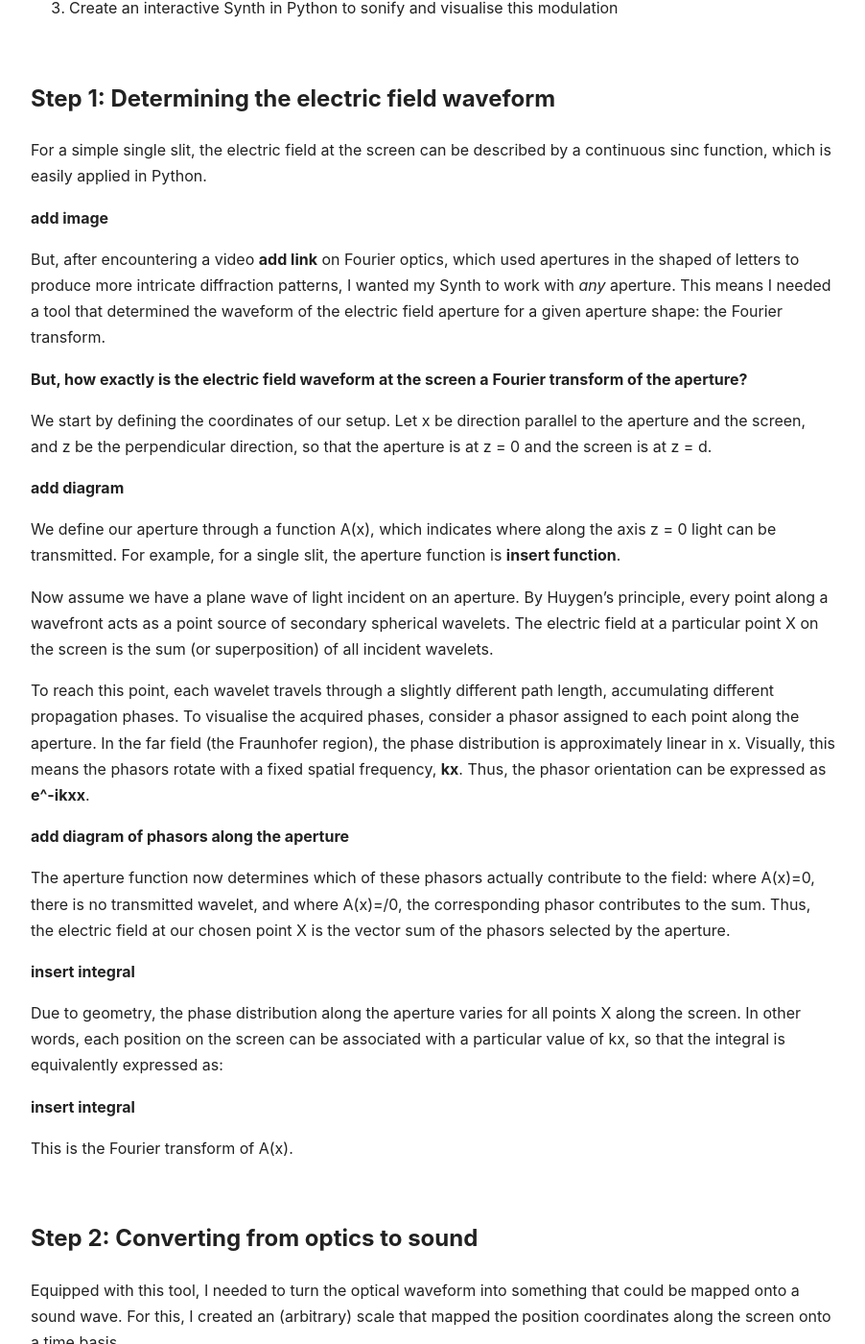
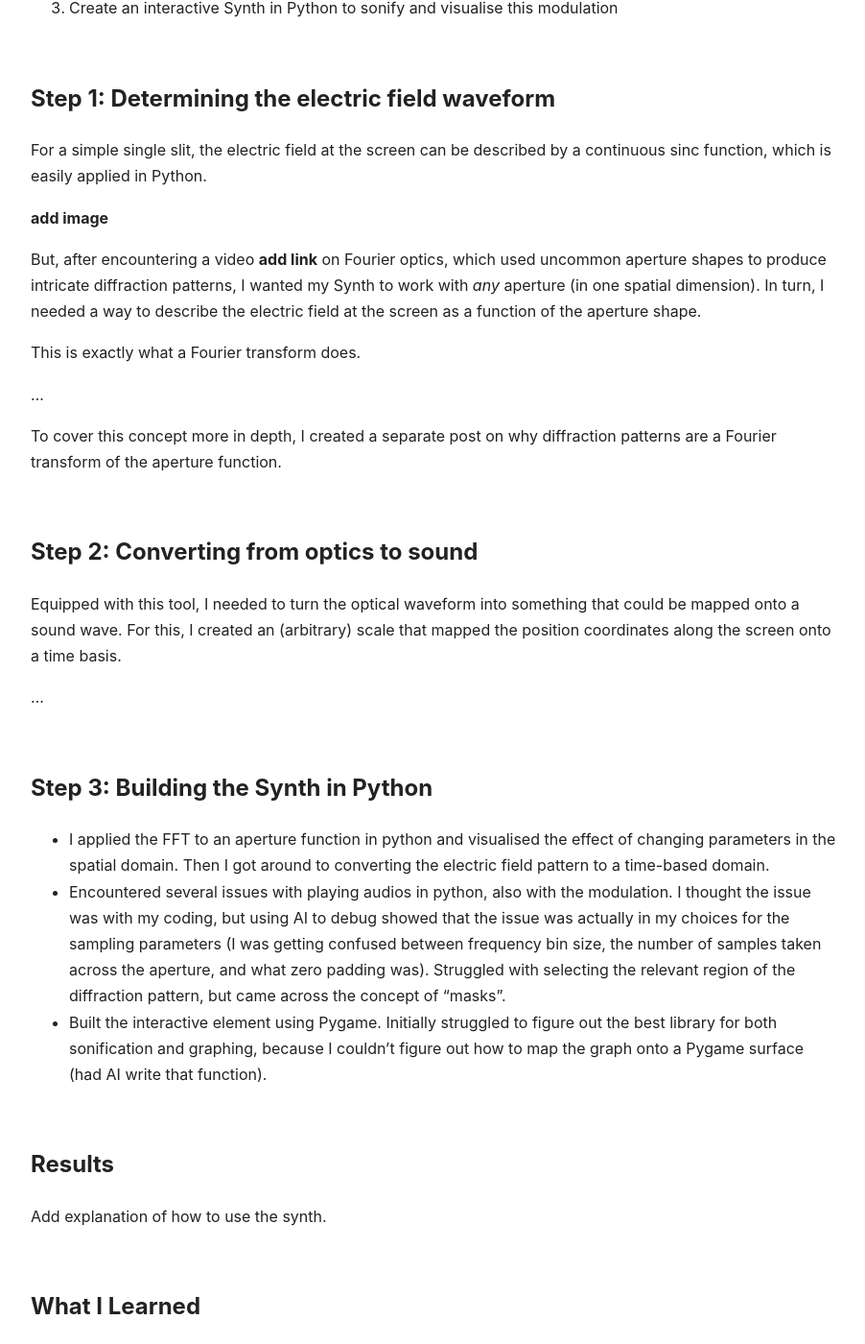
Before and after one commit to nk-clara/nk-clara.github.io, a Jekyll site: the page built from diffraction.md, in a window 1280 px wide and 1400 px high, scrolled down 1182 px. Shown: the whole window at 96% size, without its empty margins (188-1090 px from the left). Built offline with Jekyll 4.4.1, drawn with Linux system fonts in a browser that asks for light colours.

Commit message:
Update diffraction.md

```diff
--- a/diffraction.md
+++ b/diffraction.md
@@ -36,32 +36,13 @@
 
 **add image**
 
-But, after encountering a video **add link** on Fourier optics, which used apertures in the shaped of letters to produce more intricate diffraction patterns, I wanted my Synth to work with *any* aperture. This means I needed a tool that determined the waveform of the electric field aperture for a given aperture shape: the Fourier transform.
+But, after encountering a video **add link** on Fourier optics, which used uncommon aperture shapes to produce intricate diffraction patterns, I wanted my Synth to work with *any* aperture (in one spatial dimension). In turn, I needed a way to describe the electric field at the screen as a function of the aperture shape.
 
-**But, how exactly is the electric field waveform at the screen a Fourier transform of the aperture?**
+This is exactly what a Fourier transform does.
 
-We start by defining the coordinates of our setup. Let x be direction parallel to the aperture and the screen, and z be the perpendicular direction, so that the aperture is at z = 0 and the screen is at z = d.
+...
 
-**add diagram**
-
-We define our aperture through a function A(x), which indicates where along the axis z = 0 light can be transmitted. For example, for a single slit, the aperture function is **insert function**.
-
-Now assume we have a plane wave of light incident on an aperture. By Huygen's principle, every point along a wavefront acts as a point source of secondary spherical wavelets. The electric field at a particular point X on the screen is the sum (or superposition) of all incident wavelets.
-
-To reach this point, each wavelet travels through a slightly different path length, accumulating different propagation phases. To visualise the acquired phases, consider a phasor assigned to each point along the aperture. In the far field (the Fraunhofer region), the phase distribution is approximately linear in x. Visually, this means the phasors rotate with a fixed spatial frequency, **kx**. Thus, the phasor orientation can be expressed as **e^-ikxx**.
-
-**add diagram of phasors along the aperture**
-
-The aperture function now determines which of these phasors actually contribute to the field: where A(x)=0, there is no transmitted wavelet, and where A(x)=/0, the corresponding phasor contributes to the sum. Thus, the electric field at our chosen point X is the vector sum of the phasors selected by the aperture.
-
-**insert integral**
-
-Due to geometry, the phase distribution along the aperture varies for all points X along the screen. In other words, each position on the screen can be associated with a particular value of kx, so that the integral is equivalently expressed as:
-
-**insert integral**
-
-This is the Fourier transform of A(x).
-
+To cover this concept more in depth, I created a separate post on why diffraction patterns are a Fourier transform of the aperture function.
 
 ## Step 2: Converting from optics to sound
 
```
